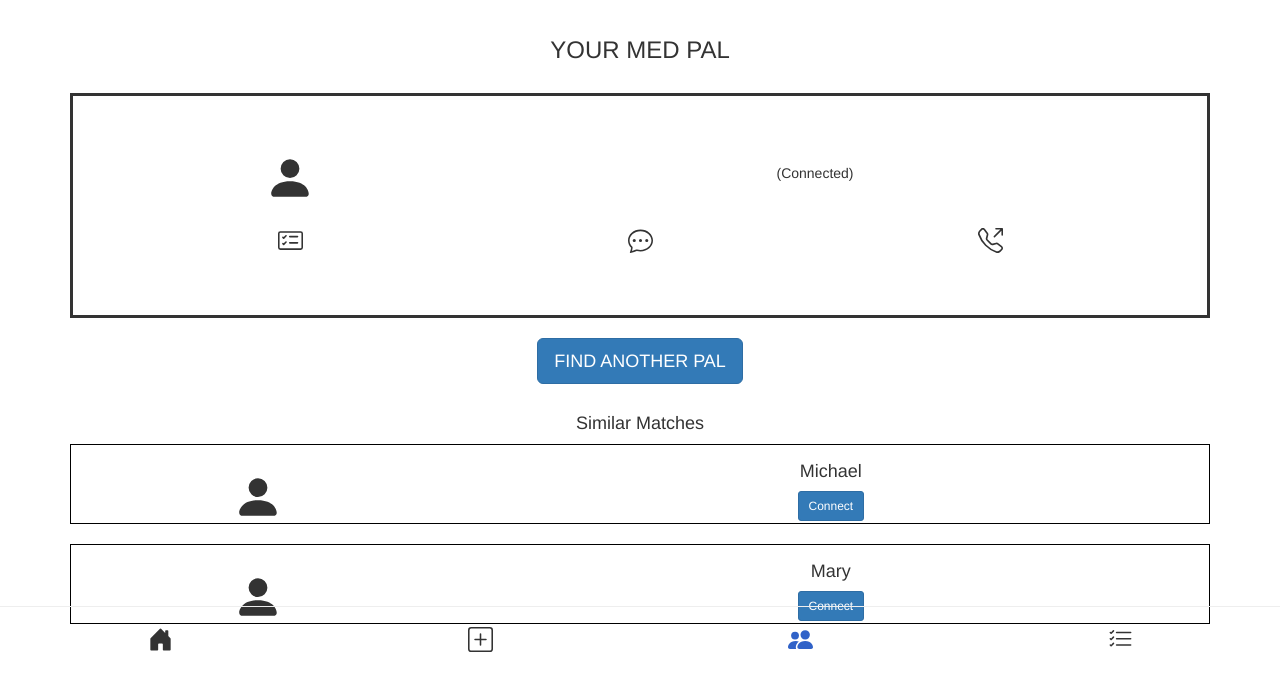
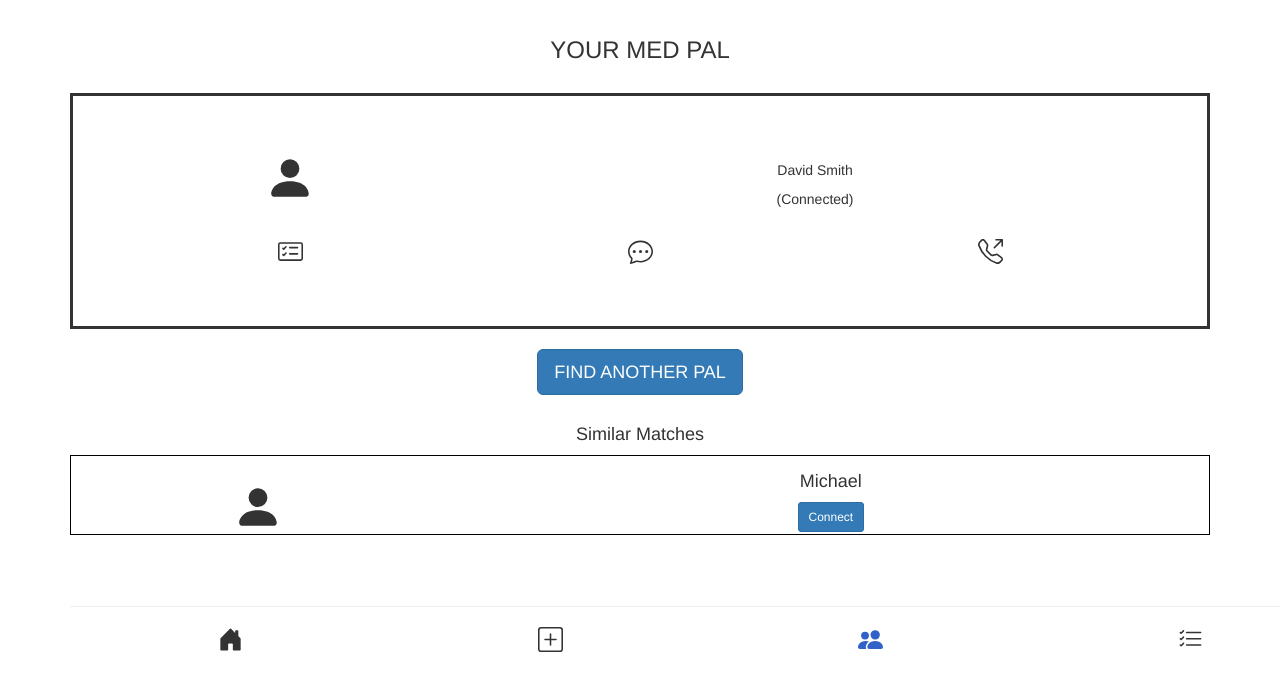
Before and after one commit to meghanakommuri/MinuteHealth, a plain HTML site: page medpalinfo.html in a window 1280 px wide. Shown: the part 105-796 px from the top of the page. Drawn offline with nearby package versions, Linux system fonts and the light colour scheme.

Commit message:
Modified MedPal Info

```diff
--- a/js/medpalinfo.js
+++ b/js/medpalinfo.js
@@ -1,3 +1,7 @@
 var palname = document.getElementById("palname");
-let paldata = sessionStorage.getItem("pal");
+let paldata = "David Smith"
+let temp = sessionStorage.getItem("pal");
+if(temp){
+    paldata = temp
+}
 palname.innerHTML=paldata;
--- a/medpalinfo.html
+++ b/medpalinfo.html
@@ -84,25 +84,8 @@
         </div>
       </div><br>
 
-    </div><br>
-    <div class="card card-small">
-      <div class="row g-0">
-        <div class="col-xs-4">
-          <svg xmlns="http://www.w3.org/2000/svg" width="50" height="80" fill="currentColor" class="bi bi-person-fill" viewBox="0 0 16 16">
-              <path d="M3 14s-1 0-1-1 1-4 6-4 6 3 6 4-1 1-1 1H3zm5-6a3 3 0 1 0 0-6 3 3 0 0 0 0 6z"/>
-          </svg>
-        </div>
-        <div class="col-xs-8">
-          <div class="text-center" style="margin-top:-5px">
-            <h4>Mary</h4>
-            <div class="row g-0" onclick="location.href='medpalchat.html';">
-              <button type="submit" class="btn btn-primary btn-sm">Connect</button><br>
-          </div>
-          </div>
-        </div>
-      </div><br>
     </div>
-    </div><br><br>
+
 
     <div class="fixed-row-bottom">
         <hr>
```
